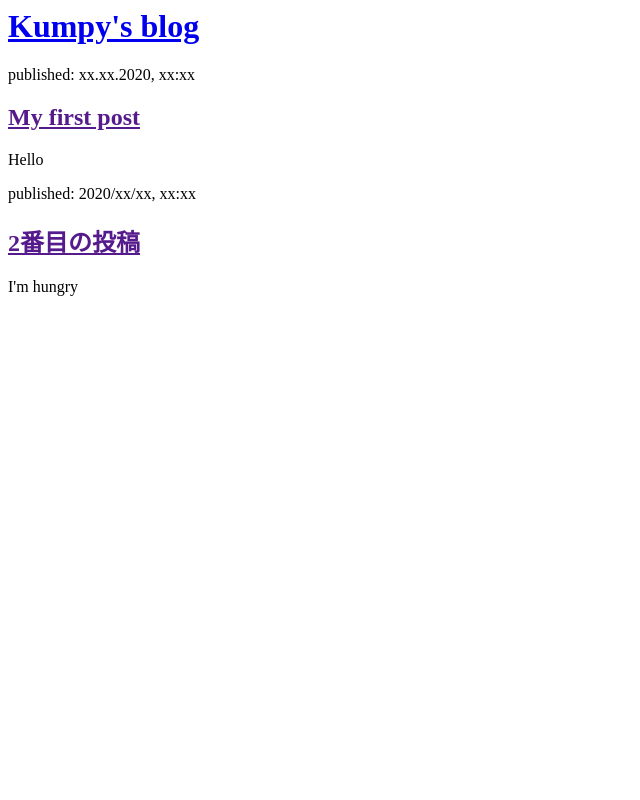
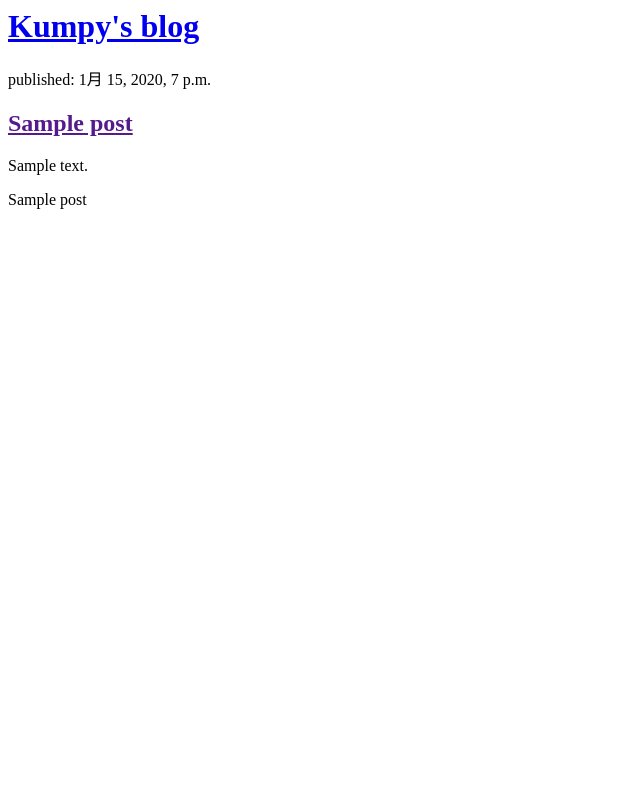
Before and after one commit to KumpeiYamaki/my-first-blog, a Django app: page / in a window 1280 px wide. Shown: the whole page, without its empty margins (0-640 px from the left). Run offline with Django 3.2, Linux system fonts and the light colour scheme; tables that the repository leaves empty hold one stand-in row (values such as "Sample post").

Commit message:
Modified templates to display posts from database.

```diff
--- a/blog/templates/blog/post_list.html
+++ b/blog/templates/blog/post_list.html
@@ -7,17 +7,14 @@
 			<h1><a href="/">Kumpy's blog</a></h1>
 		</div>
 
-		<div>
-			<p>published: xx.xx.2020, xx:xx</p>
-			<h2><a href="">My first post</a></h2>
-			<p>Hello</p>
-		</div>
-
-		<div>
-			<p>published: 2020/xx/xx, xx:xx</p>
-			<h2><a href="">2番目の投稿</a></h2>
-			<p>I'm hungry</p>
-		</div>
+		{% for post in posts %}
+			<div>
+				<p>published: {{ post.published_date }} </p>
+				<h2><a href=''>{{ post.title }}</a></h2>
+				<p> {{ post.text|linebreaksbr }} </p>
+			</div>
+			{{post}}
+		{% endfor %}
 
 	</body>
 </html>
--- a/blog/views.py
+++ b/blog/views.py
@@ -1,5 +1,8 @@
 from django.shortcuts import render
+from django.utils import timezone
+from .models import Post
 
 # Create your views here.
 def post_list(request):
-	return render(request, 'blog/post_list.html', {})
+	posts = Post.objects.filter(published_date__lte=timezone.now()).order_by('published_date')
+	return render(request, 'blog/post_list.html', {'posts':posts})
```
